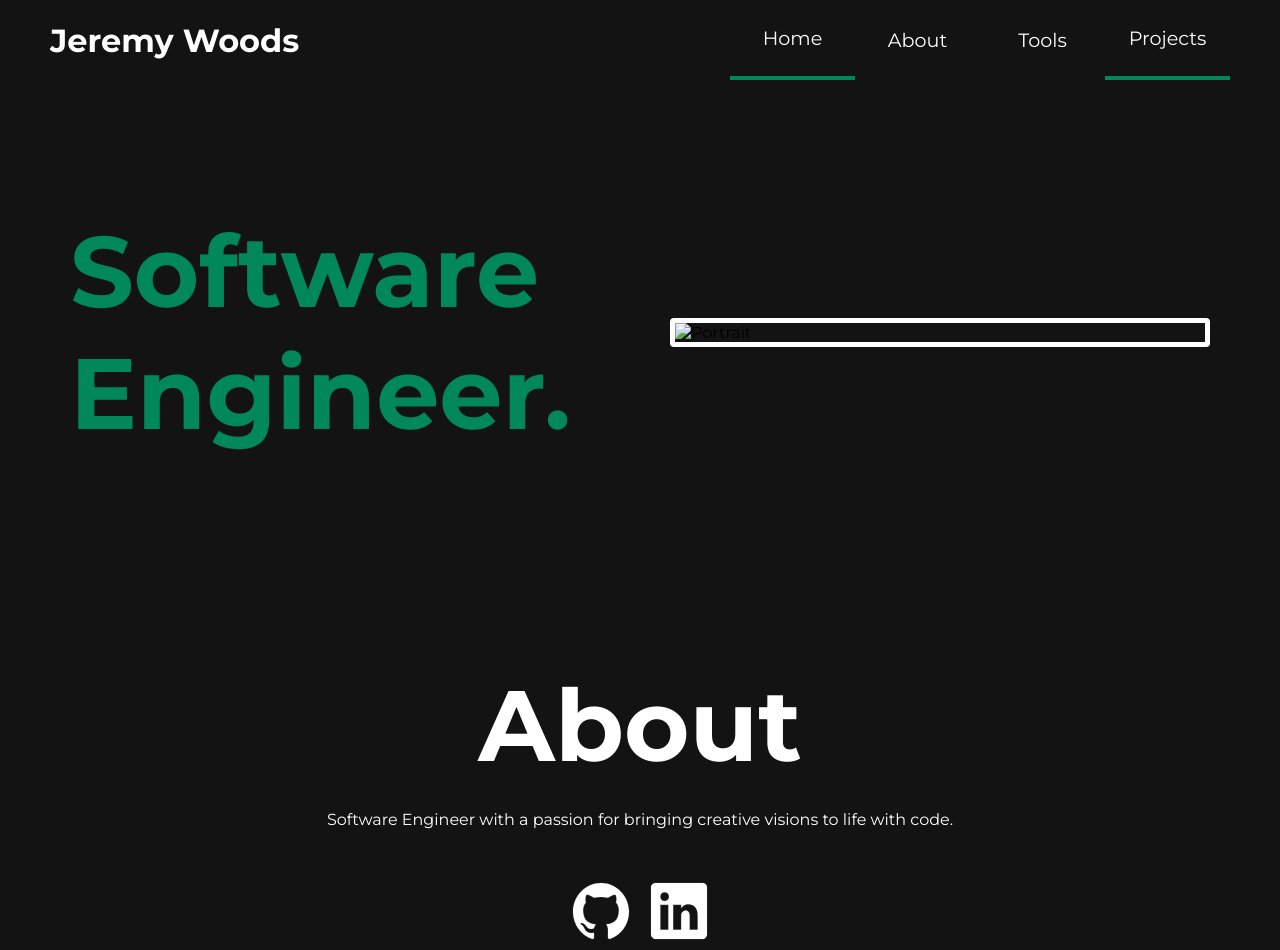
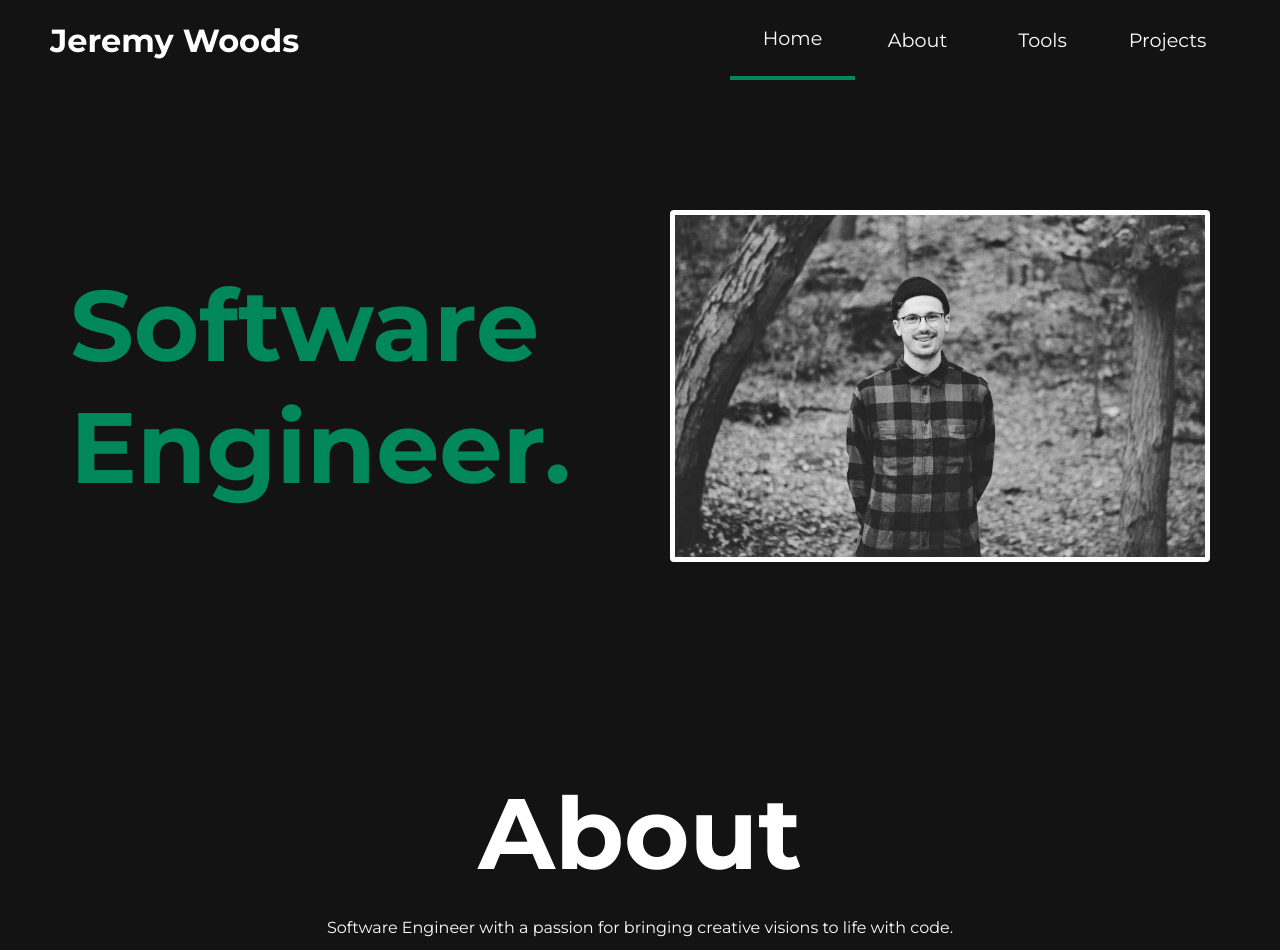
Before and after one commit to jeremywoods/portfolio-website, a plain HTML site: page index.html in a window 1280 px wide. Shown: the top 950 px of the page. Drawn offline with nearby package versions, Linux system fonts and the light colour scheme; the site is published under a folder, as on GitHub Pages, so addresses that start at the root find nothing.

Commit message:
fixing photo

```diff
--- a/index.html
+++ b/index.html
@@ -44,7 +44,7 @@
                 <span>Engineer.</span>
             </h1>
             <div class="hero__img">
-                    <img src="/assets/Jeremy-Woods-Resume.png" alt="Portrait" class="hero__img">
+                    <img src="assets/Jeremy-Woods-Resume.png" alt="Portrait" class="hero__img">
             </div>
 		</div>
 	</div>
```
